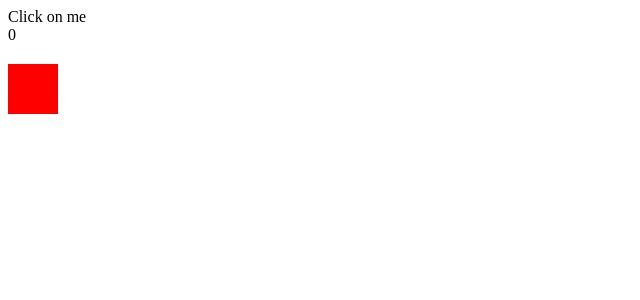
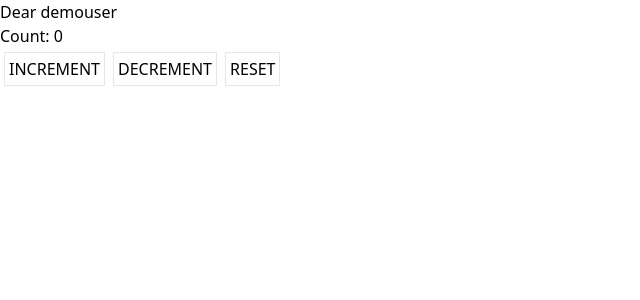
Before and after one commit to aditiverma1009/To-do, a React (Create React App) app: page / in a window 1280 px wide. Shown: the top 300 px of the page, without its empty margins (0-640 px from the left). Built offline with nearby package versions, Linux system fonts and the light colour scheme.

Commit message:
counter fn : implementation of usecontext and usereducer

```diff
--- a/package.json
+++ b/package.json
@@ -6,10 +6,12 @@
     "@testing-library/jest-dom": "^4.2.4",
     "@testing-library/react": "^9.3.2",
     "@testing-library/user-event": "^7.1.2",
+    "axios": "^0.20.0",
     "node-sass": "^4.14.1",
     "react": "^17.0.0-rc.1",
     "react-dom": "^17.0.0-rc.1",
-    "react-scripts": "3.4.3"
+    "react-scripts": "3.4.3",
+    "uuid": "^8.3.0"
   },
   "scripts": {
     "start": "react-scripts start",
--- a/public/index.html
+++ b/public/index.html
@@ -24,6 +24,10 @@
       work correctly both with client-side routing and a non-root public URL.
       Learn how to configure a non-root public URL by running `npm run build`.
     -->
+    <link
+      rel="stylesheet"
+      href="https://cdnjs.cloudflare.com/ajax/libs/tailwindcss/1.8.5/tailwind.min.css"
+    />
     <title>React App</title>
   </head>
   <body>
--- /dev/null
+++ b/src/ToDo.js
@@ -0,0 +1,51 @@
+import React, { useContext, useReducer } from "react";
+import "./ToDo.scss";
+import { UserContext } from "./index";
+
+const ToDo = () => {
+  const initialValue = {
+    count: 0,
+  };
+
+  const reducer = (state, action) => {
+    switch (action.type) {
+      case "increment":
+        return { count: state.count + 1 };
+      case "decrement":
+        return { count: state.count - 1 };
+      case "reset":
+        return initialValue;
+      default:
+        return initialValue;
+    }
+  };
+
+  const [state, dispatch] = useReducer(reducer, initialValue);
+  const values = useContext(UserContext);
+  return (
+    <>
+      <div>Dear {values.username}</div>
+      <div>Count: {state.count}</div>
+      <button
+        className="border p-1 m-1"
+        onClick={() => dispatch({ type: "increment" })}
+      >
+        INCREMENT
+      </button>
+      <button
+        className="border p-1 m-1"
+        onClick={() => dispatch({ type: "decrement" })}
+      >
+        DECREMENT
+      </button>
+      <button
+        className="border p-1 m-1"
+        onClick={() => dispatch({ type: "reset" })}
+      >
+        RESET
+      </button>
+    </>
+  );
+};
+
+export default ToDo;
--- a/src/index.js
+++ b/src/index.js
@@ -1,13 +1,19 @@
-import React from 'react';
-import ReactDOM from 'react-dom';
-import App from './App';
-import * as serviceWorker from './serviceWorker';
+import React, { createContext } from "react";
+import ReactDOM from "react-dom";
+import App from "./ToDo";
+import * as serviceWorker from "./serviceWorker";
+
+export const UserContext = createContext();
+
+const value = { username: "demouser" };
 
 ReactDOM.render(
   <React.StrictMode>
-    <App />
+    <UserContext.Provider value={value}>
+      <App />
+    </UserContext.Provider>
   </React.StrictMode>,
-  document.getElementById('root')
+  document.getElementById("root")
 );
 
 // If you want your app to work offline and load faster, you can change
```
Also changed, not shown: src/ToDo.scss (added), 1 other file (tests, documents, lock files or other folders).
